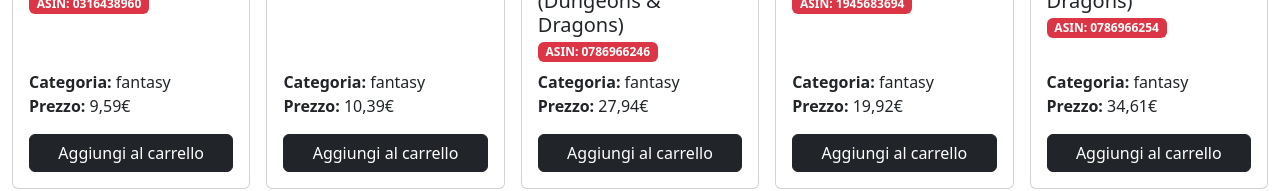
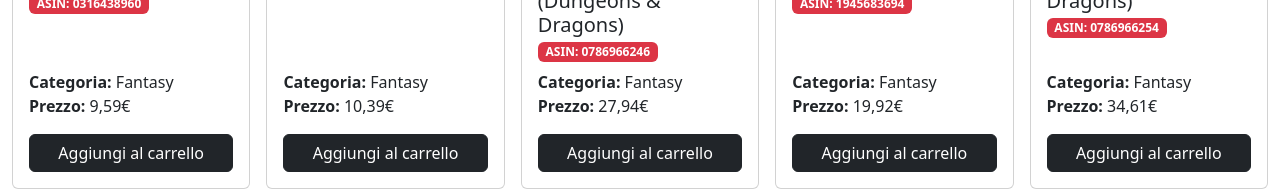
Before and after one commit to kaem0n/epicode-U3-W1-D3, a React (Create React App) app: page / in a window 1280 px wide. Shown: the part 566-757 px from the top of the page. Built offline with nearby package versions, Linux system fonts and the light colour scheme; a web font is replaced by a local one.

Commit message:
created a function to capitalize category card text

```diff
--- a/src/components/SingleBook.jsx
+++ b/src/components/SingleBook.jsx
@@ -35,7 +35,7 @@ class SingleBook extends Component {
             <div>
               <Card.Text className="m-0">
                 <span className="fw-bold">Categoria:</span>{' '}
-                {this.props.book.category}
+                {toCapitalize(this.props.book.category)}
               </Card.Text>
               <Card.Text>
                 <span className="fw-bold">Prezzo:</span>{' '}
@@ -66,4 +66,16 @@ const fixPrice = (str) => {
   return text
 }
 
+const toCapitalize = (str) => {
+  let text
+  if (str === 'scifi') {
+    text = 'Sci-Fi'
+  } else {
+    const textArray = str.split('')
+    textArray[0] = textArray[0].toUpperCase()
+    text = textArray.join('')
+  }
+  return text
+}
+
 export default SingleBook
```
